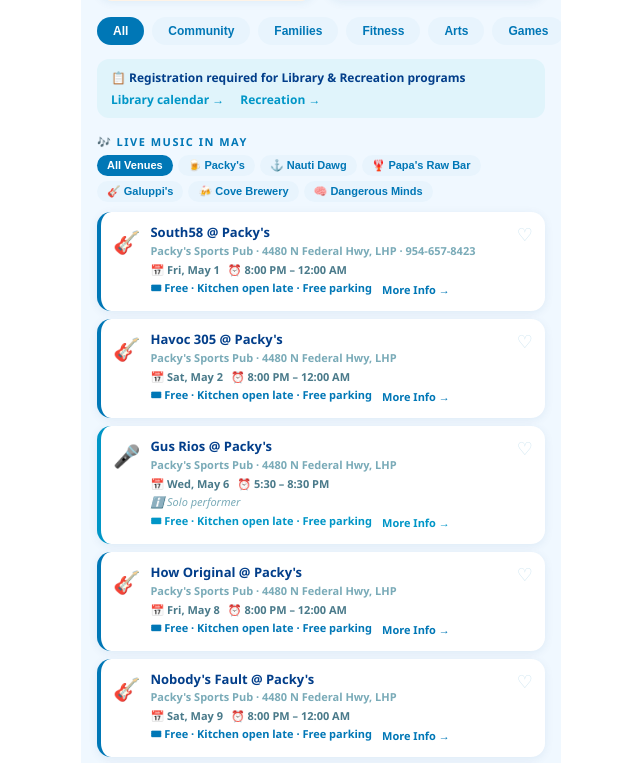
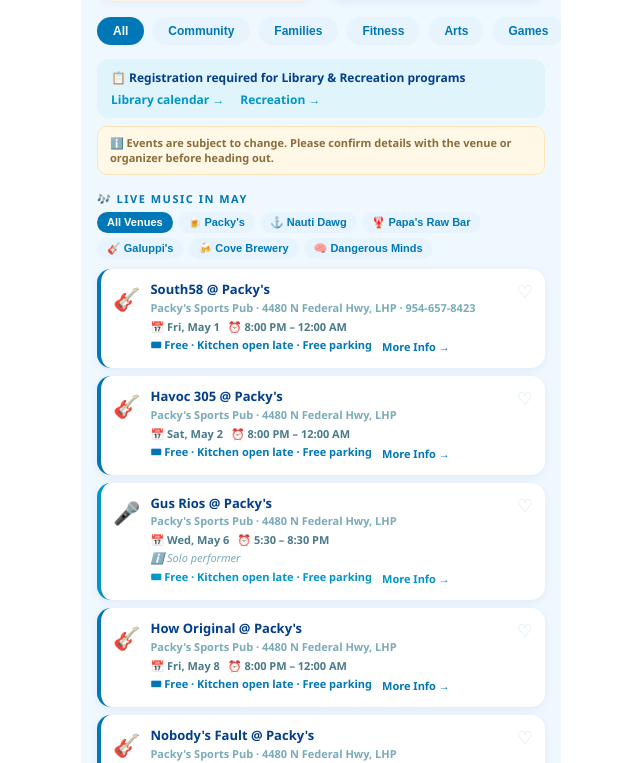
Before and after one commit to rebeccalword-lhp/lhpsocial, a React (Vite) app: page / in a window 1280 px wide. Shown: the part 806-1569 px from the top of the page, without its empty margins (319-959 px from the left). Built offline with nearby package versions, Linux system fonts and the light colour scheme.

Commit message:
Update lhp-app.jsx

```diff
--- a/src/lhp-app.jsx
+++ b/src/lhp-app.jsx
@@ -198,6 +198,7 @@
   { id: "tc10", title: "Intermediate Tennis 2.0–2.5 🎾", org: "LHP Tennis Center · 3500 NE 27th Ave · (954) 946-7306", category: ["fitness"], date: "Every Saturday", time: "9:00 – 10:30 AM", location: "LHP Tennis Center, 3500 NE 27th Ave", price: "Call for pricing · (954) 946-7306", color: "#52B788", tags: ["tennis", "intermediate", "weekly", "saturday", "morning"], note: "Sign up on Court Reserve app or call the Pro Shop. Members 7 days advance · Non-members 5 days prior.", ages: "2.0–2.5 level", link: null },
   { id: "tc11", title: "Advanced LiveBall Tennis 3.5+ 🎾", org: "LHP Tennis Center · 3500 NE 27th Ave · (954) 946-7306", category: ["fitness"], date: "Every Saturday", time: "9:00 – 10:30 AM", location: "LHP Tennis Center, 3500 NE 27th Ave", price: "Call for pricing · (954) 946-7306", color: "#52B788", tags: ["tennis", "advanced", "liveball", "weekly", "saturday", "morning"], note: "Sign up on Court Reserve app or call the Pro Shop. Members 7 days advance · Non-members 5 days prior.", ages: "3.5+ level", link: null },
   { id: "tc12", title: "LiveBall Tennis 2.5+ 🎾", org: "LHP Tennis Center · 3500 NE 27th Ave · (954) 946-7306", category: ["fitness"], date: "Every Sunday", time: "9:00 – 10:30 AM", location: "LHP Tennis Center, 3500 NE 27th Ave", price: "Call for pricing · (954) 946-7306", color: "#52B788", tags: ["tennis", "liveball", "weekly", "sunday", "morning"], note: "Sign up on Court Reserve app or call the Pro Shop. Members 7 days advance · Non-members 5 days prior.", ages: "2.5+ level", link: null },
+  { id: "tc_mem", title: "Memorial Day Round Robin & BBQ 🇺🇸", org: "LHP Tennis Center · 3500 NE 27th Ave · (954) 946-7306", category: ["fitness", "community", "social"], date: "Mon, May 25", time: "9:30 AM – 12:00 PM", location: "LHP Tennis Center, 3500 NE 27th Ave", price: "Members $20 · Non-members $30 · Includes food for players", color: "#0077B6", tags: ["tennis", "round-robin", "bbq", "memorial-day", "holiday", "special-event"], note: "Sign up on the Court Reserve app. Sponsored by Coldwell Banker Realty — Thomas Group.", ages: null, link: null },
   // ARTS & KIDS
   { id: 13, title: "Baton Twirling Classes", org: "John Trudel Community Center", category: ["families"], date: "Mondays", time: "4:30–6:30 PM (varies by age)", location: "John Trudel Community Center", price: "$65/mo or $45 one-time", color: "#48CAE4", tags: ["kids", "performance", "weekly"], note: null, ages: "Ages 5–14", link: "https://lhp.recdesk.com" },
   { id: 14, title: "Robotics Class", org: "John Trudel Community Center", category: ["families"], date: "Thursdays — ends May 21", time: "4:00–6:00 PM", location: "John Trudel Community Center", price: "$270 res / $297 non-res", color: "#0077B6", tags: ["STEM", "robotics", "kids"], note: "Trial class available", ages: "K–4th grade", link: "https://lhp.recdesk.com" },
@@ -227,7 +228,7 @@
   { id: "sale2", title: "Garage Sale 🏷️", org: "1960 NE 31st Street, Lighthouse Point", category: ["sales"], date: "Sat, May 23", time: "10:00 AM – 1:00 PM", location: "1960 NE 31st Street, Lighthouse Point", price: "Prices marked on items", color: "#E07A1F", tags: ["garage-sale", "yard-sale", "deals", "lhp"], note: "Possibly multiple households. Come early for the best finds!", ages: null, link: null },
 ];
 
-const allEvents = [...events];
+const allEvents = [...events, ...byteEvents];
 
 export default function LHPApp() {
   const trackCategoryClick = (label) => {
@@ -303,7 +304,6 @@
       return next;
     });
 
-  const showByte = activeCategory === "social";
   const showMusic = !activeCategory || activeCategory === "nightlife";
   const showSales = !activeCategory || activeCategory === "sales";
 
@@ -429,31 +429,9 @@
         </div>
       </div>
 
-      {showByte && (
-        <div style={styles.byteWrap}>
-          <div style={styles.byteHeader}>
-            <div style={styles.byteTitle}>☕ Byte & Coffee — Weekly Games</div>
-            <a href="https://bytencoffee.com/events/" target="_blank" rel="noreferrer" style={styles.byteLink}>All events →</a>
-          </div>
-          <div style={styles.byteSub}>2424 N Federal Hwy · Coffee shop by day, game nights by evening</div>
-          <div style={styles.byteCards}>
-            {byteEvents.map((ev) => (
-              <div key={ev.id} style={styles.byteCard}>
-                <div style={styles.byteCardEmoji}>{ev.id === "b3" ? "🀄" : ev.id === "b1" ? "♟️" : "🎲"}</div>
-                <div style={{ flex: 1 }}>
-                  <div style={styles.byteCardTitle}>{ev.title}</div>
-                  <div style={styles.byteCardTime}>{ev.date} · {ev.time}</div>
-                  <div style={styles.byteCardNote}>{ev.note}</div>
-                  <div style={{ ...styles.byteCardPrice, color: ev.color }}>🎟 {ev.price}</div>
-                </div>
-                <button onClick={() => toggleSave(ev.id)} style={{ ...styles.byteCardSave, color: savedEvents.includes(ev.id) ? ev.color : "#ddd" }}>
-                  {savedEvents.includes(ev.id) ? "♥" : "♡"}
-                </button>
-              </div>
-            ))}
-          </div>
-        </div>
-      )}
+      <div style={styles.disclaimerBanner}>
+        <span style={styles.disclaimerText}>ℹ️ Events are subject to change. Please confirm details with the venue or organizer before heading out.</span>
+      </div>
 
       {showMusic && (
         <div style={styles.featuredWrap}>
@@ -727,6 +705,8 @@
   registerText: { fontSize: 12, color: "#023E8A", fontWeight: 700, display: "block", marginBottom: 5 },
   registerLinks: { display: "flex", gap: 16 },
   registerLink: { fontSize: 12, color: "#0096C7", fontWeight: 800, textDecoration: "none" },
+  disclaimerBanner: { margin: "8px 16px 0", background: "#FFF8E7", borderRadius: 10, padding: "8px 12px", border: "1px solid #FCE4B6" },
+  disclaimerText: { fontSize: 11, color: "#8a6d3b", fontWeight: 600, lineHeight: 1.4, display: "block" },
   byteWrap: { margin: "16px 16px 0", background: "#fff", borderRadius: 18, padding: "16px", boxShadow: "0 2px 14px rgba(72,202,228,0.12)", border: "2px solid #E0F7FC" },
   byteHeader: { display: "flex", justifyContent: "space-between", alignItems: "center", marginBottom: 3 },
   byteTitle: { fontWeight: 900, fontSize: 15, color: "#0096C7" },
```
